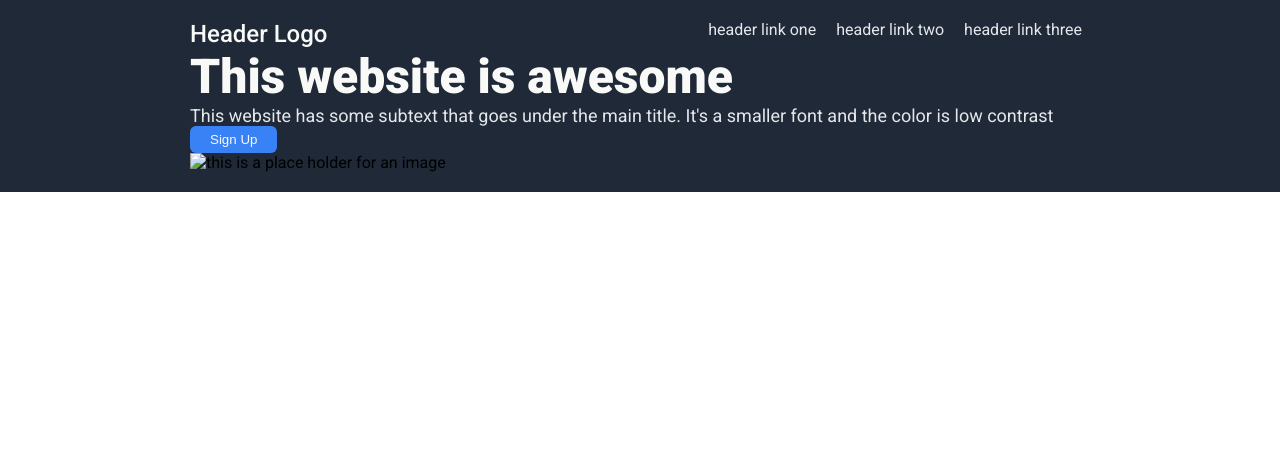
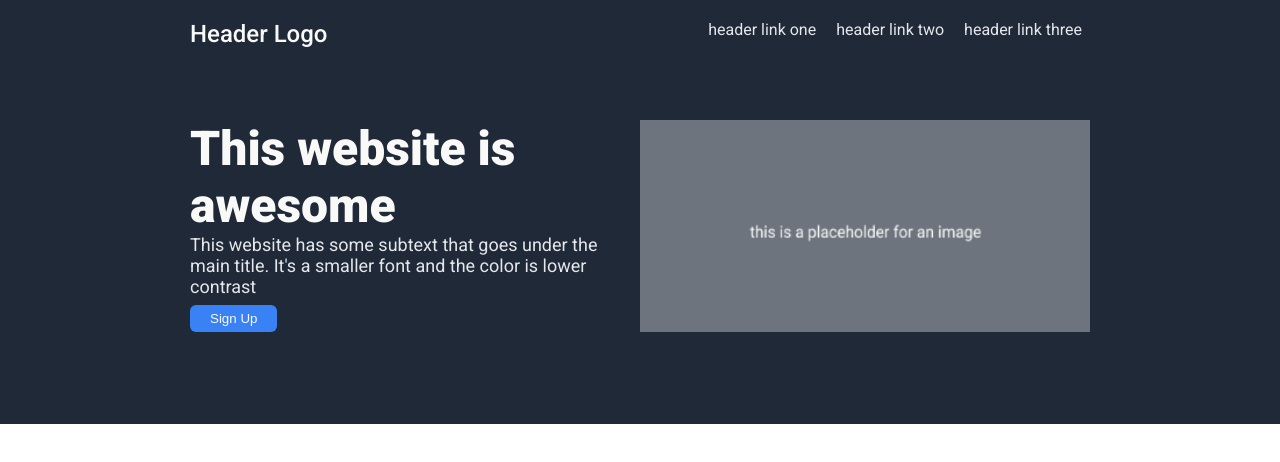
Before and after one commit to mizerablepi/landing-page-1, a plain HTML site: page index.html in a window 1280 px wide. Drawn offline with Linux system fonts and the light colour scheme.

Commit message:
Header Section Done

```diff
--- a/index.html
+++ b/index.html
@@ -22,17 +22,14 @@
         </div>
       </div>
       <div class="header-body">
-        <div class="hero-title">
-          This website is awesome
+        <div class="hero">
+          <div id = "hero-title">This website is awesome</div>
+          <div id = "hero-text">
+            This website has some subtext that goes under the main title. It's a smaller font and the color is lower contrast
+          </div>
+          <button>Sign Up</button>
         </div>
-        <div class="hero-text">
-          This website has some subtext that goes under the main title. It's a smaller font and the color is low
-          contrast
-        </div>
-        <button>Sign Up</button>
-      </div>
-      <div class="hero-image">
-        <img src="" alt="this is a place holder for an image" width="450px">
+        <img src="pictures/image-placeholder.png" alt="this is a placeholder for an image" width="450px">
       </div>
     </div>
   </div>
--- a/style.css
+++ b/style.css
@@ -26,15 +26,25 @@ body{
     font-weight: 500;
 }
 
-.hero-title{
+.header-body{
+    display: flex;
+    padding: 72px 0;
+}
+
+.hero{
+    width: 450px;
+}
+
+#hero-title{
     color: #f9faf8;
     font-size: 48px;
     font-weight: 900;
 }
 
-.hero-text{
+#hero-text{
     color: #e5e7eb;
     font-size: 18px;
+    padding-bottom: 8px;
 }
 
 .footer{
```
